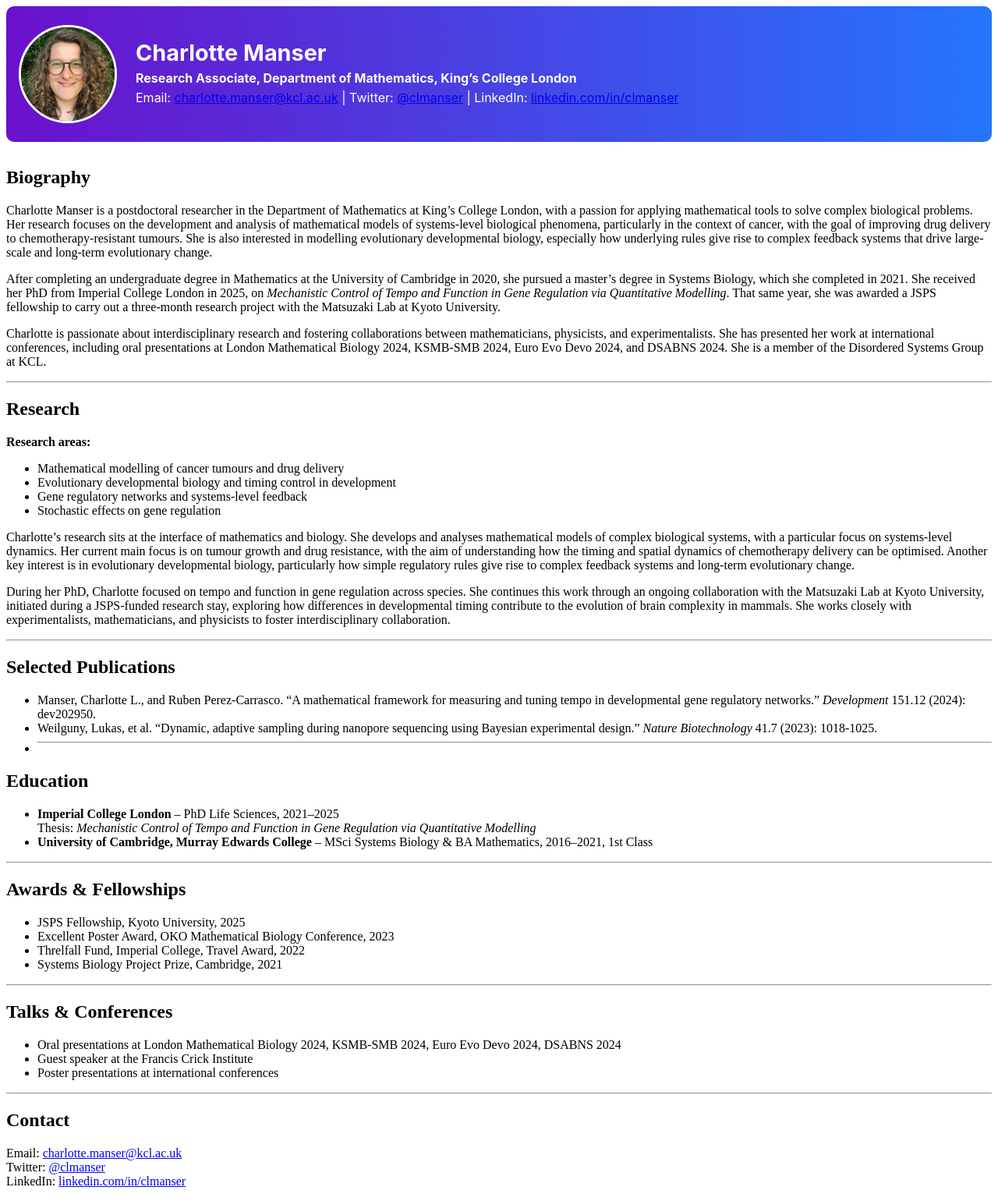
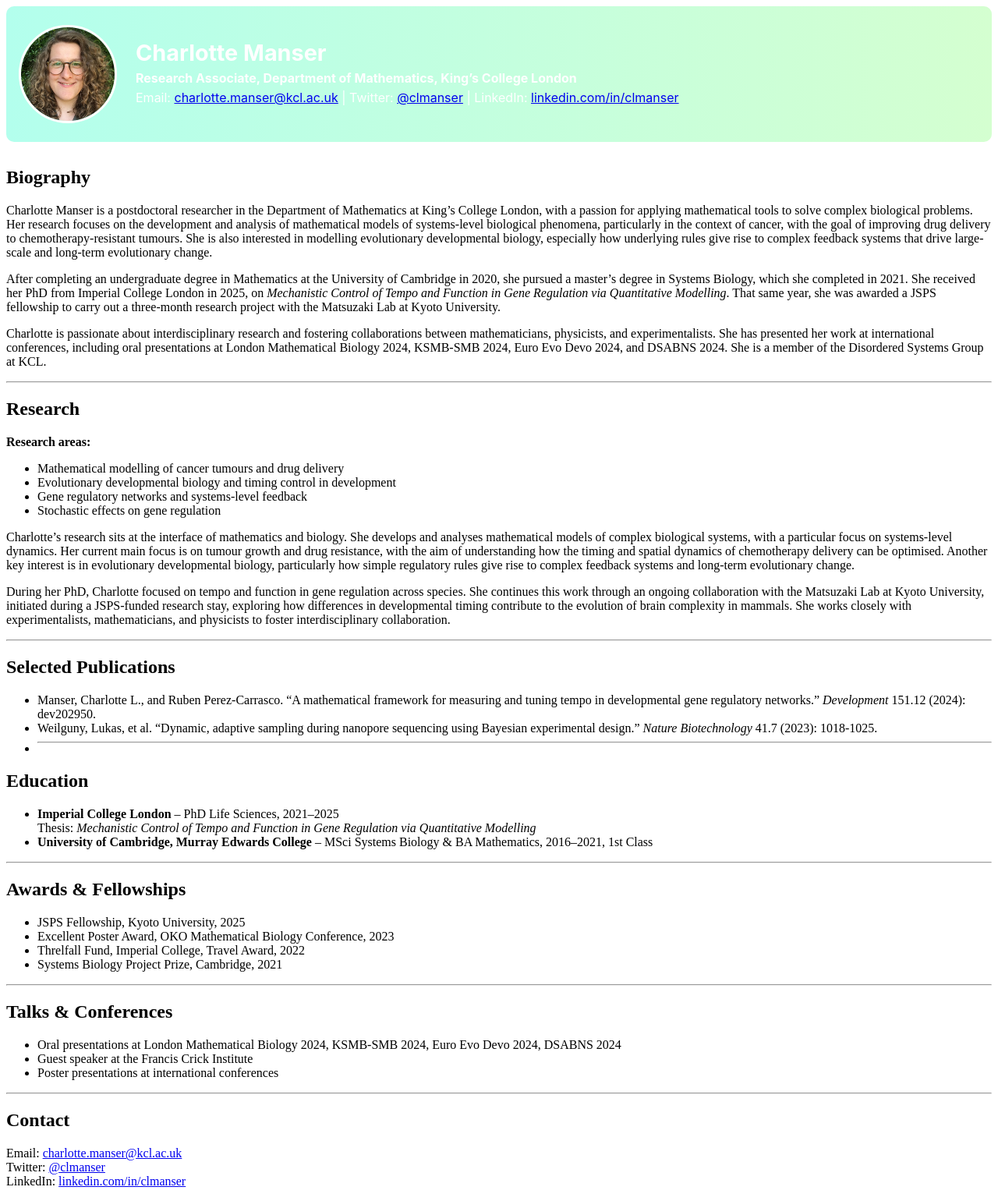
Before and after one commit to LottieManser/CManser.github.io, a Jekyll site: the page built from index.md, in a window 1280 px wide. Shown: the whole page at 78% size. Built offline with Jekyll 4.4.1, drawn with Linux system fonts in a browser that asks for light colours.

Commit message:
Update custom.css

```diff
--- a/assets/css/custom.css
+++ b/assets/css/custom.css
@@ -1,7 +1,7 @@
 .profile-header {
     display: flex;
     align-items: center;
-    background: linear-gradient(to right, #6a11cb, #2575fc);
+    background: linear-gradient(to right, #B3FFED, #D4FFD0);
     color: white;
     padding: 1.5em 1em;   /* controls height */
     border-radius: 10px;
@@ -24,6 +24,7 @@
 
 .profile-text p {
     margin: 0.3em 0;
+    font-family: "Avenir", -apple-system, BlinkMacSystemFont, "Segoe UI", Roboto, Helvetica, Arial, sans-serif;
 }
 .profile-header, .profile-text {
     font-family: "Avenir", -apple-system, BlinkMacSystemFont, "Segoe UI", Roboto, Helvetica, Arial, sans-serif;
```
